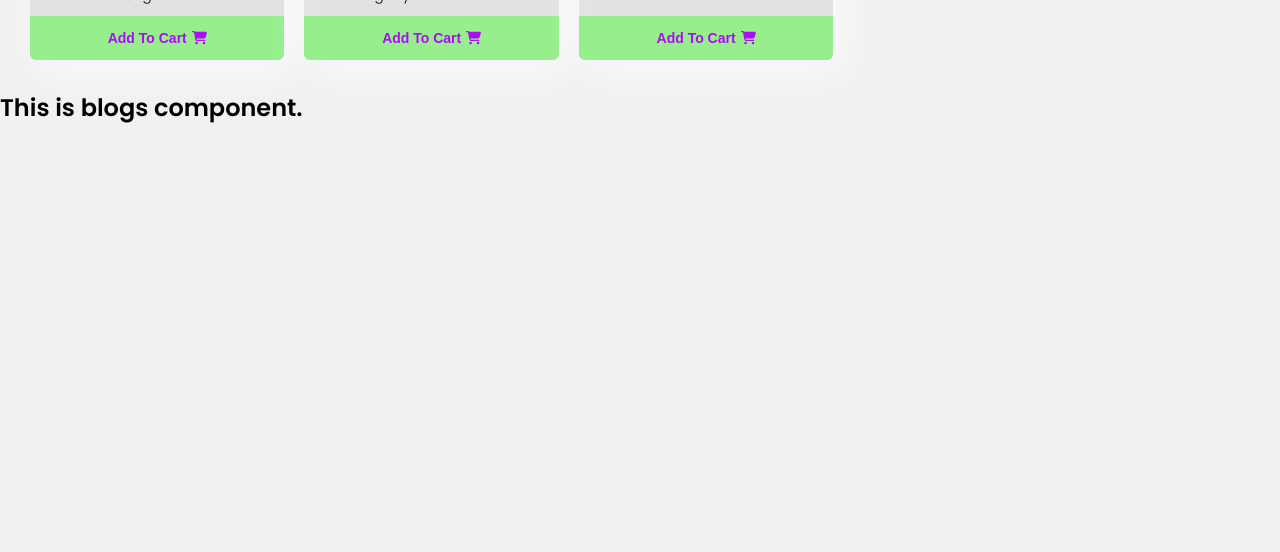
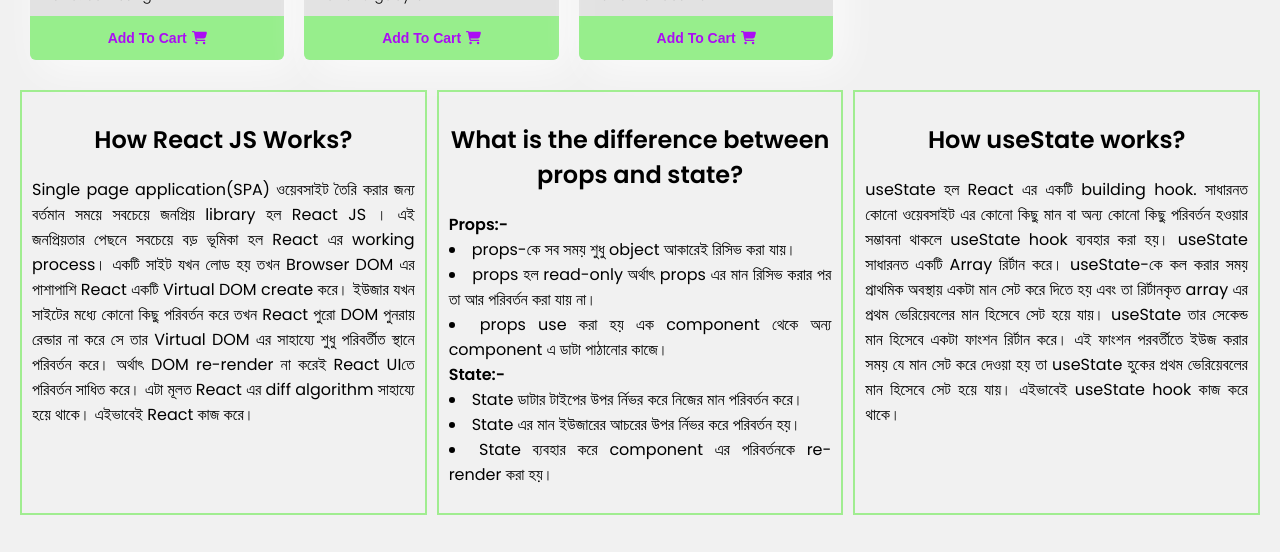
Before and after one commit to yeasinshamimdev/lucky-one, a React (Create React App) app: page / in a window 1280 px wide. Shown: the part 1606-2158 px from the top of the page. Before the commit the page ends 1751 px from the top, so only its background shows below. Built offline with nearby package versions, Linux system fonts and the light colour scheme.

Commit message:
project done

```diff
--- a/src/components/Blog/Blog.css
+++ b/src/components/Blog/Blog.css
@@ -0,0 +1,25 @@
+.blog-container{
+    display: grid;
+    grid-template-columns: repeat(3, 1fr);
+    grid-gap: 10px;
+    padding: 20px;
+    margin-bottom: 20px;
+}
+.react-work-info, .use-state-info, .props-state-info {
+    border: 2px solid rgba(75, 233, 43, 0.486);
+    padding: 10px;
+}
+.react-work-info h2, .props-state-info h2, .use-state-info h2{
+    text-align: center;
+}
+.react-work-info p, .props-state-info p, .use-state-info p{
+    text-align: justify;
+}
+
+@media only screen and (max-width: 767px) {
+    .blog-container{
+        display: grid;
+        grid-template-columns: repeat(1, 1fr);
+        padding: 20px;
+    }
+}
--- a/src/components/Blog/Blog.js
+++ b/src/components/Blog/Blog.js
@@ -3,8 +3,28 @@
 
 const Blog = () => {
     return (
-        <div>
-            <h2 className='bg-danger'>This is blogs component.</h2>
+        <div className='blog-container'>
+            <div className='react-work-info'>
+                <h2>How React JS Works?</h2>
+                <p> Single page application(SPA) ওয়েবসাইট তৈরি করার জন্য বর্তমান সময়ে সবচেয়ে জনপ্রিয় library হল React JS । এই জনপ্রিয়তার পেছনে সবচেয়ে বড় ভূমিকা হল React এর working process। একটি সাইট যখন লোড হয় তখন Browser DOM এর পাশাপাশি React একটি Virtual DOM create করে। ইউজার যখন সাইটের মধ্যে কোনো কিছু পরিবর্তন করে তখন React পুরো DOM পুনরায় রেন্ডার না করে সে তার Virtual DOM এর সাহায্যে শুধু পরিবর্তীত স্থানে পরিবর্তন করে। অর্থাৎ DOM re-render না করেই React UIতে পরিবর্তন সাধিত করে। এটা মূলত React এর diff algorithm সাহায্যে হয়ে থাকে। এইভাবেই React কাজ করে।</p>
+            </div>
+            <div className='props-state-info'>
+                <h2>What is the difference between props and state? </h2>
+                <p><b>Props:-</b>
+                    <li>props-কে সব সময় শুধু object আকারেই রিসিভ করা যায়।</li>
+                    <li>props হল read-only অর্থাৎ props এর মান রিসিভ করার পর তা আর পরিবর্তন করা যায় না।</li>
+                    <li>props use করা হয় এক component থেকে অন্য component এ ডাটা পাঠানোর কাজে।</li>
+
+                    <b>State:-</b>
+                    <li>State ডাটার টাইপের উপর র্নিভর করে নিজের মান পরিবর্তন করে।</li>
+                    <li>State এর মান ইউজারের আচরের উপর র্নিভর করে পরিবর্তন হয়। </li>
+                    <li>State ব্যবহার করে component এর পরিবর্তনকে re-render করা হয়।  </li>
+                </p>
+            </div>
+            <div className='use-state-info'>
+                <h2>How useState works?</h2>
+                <p>useState হল React এর একটি building hook. সাধারনত কোনো ওয়েবসাইট এর কোনো কিছু মান বা অন্য কোনো কিছু পরিবর্তন হওয়ার সম্ভাবনা থাকলে useState hook ব্যবহার করা হয়। useState সাধারনত একটি Array রির্টান করে। useState-কে কল করার সময় প্রাথমিক অবস্থায় একটা মান সেট করে দিতে হয় এবং তা রির্টানকৃত array এর প্রথম ভেরিয়েবলের মান হিসেবে সেট হয়ে যায়। useState তার সেকেন্ড মান হিসেবে একটা ফাংশন রির্টান করে। এই ফাংশন পরবর্তীতে ইউজ করার সময় যে মান সেট করে দেওয়া হয় তা useState হুকের প্রথম ভেরিয়েবলের মান হিসেবে সেট হয়ে যায়। এইভাবেই useState hook কাজ করে থাকে। </p>
+            </div>
         </div>
     );
 };
```
